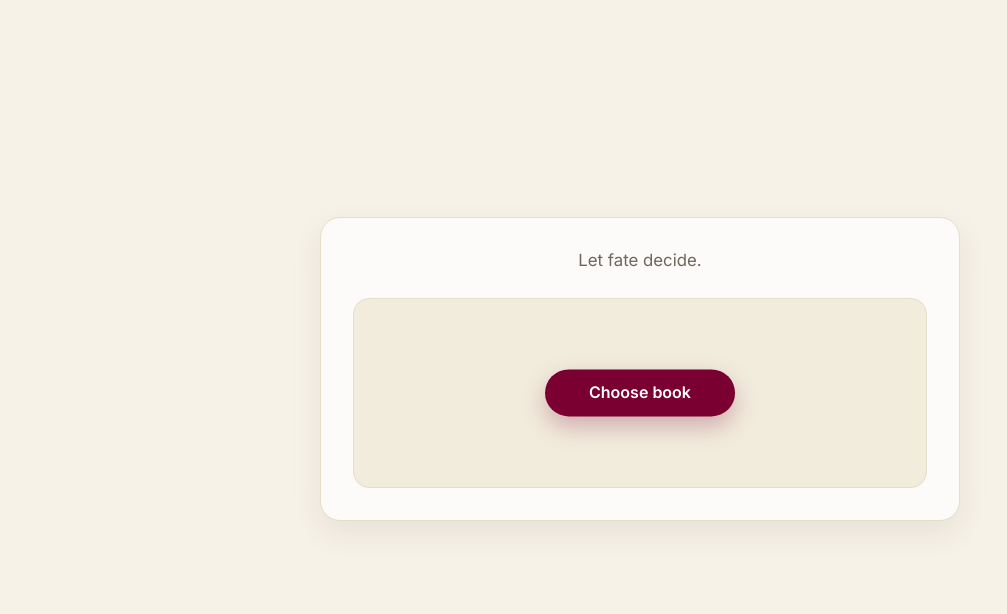
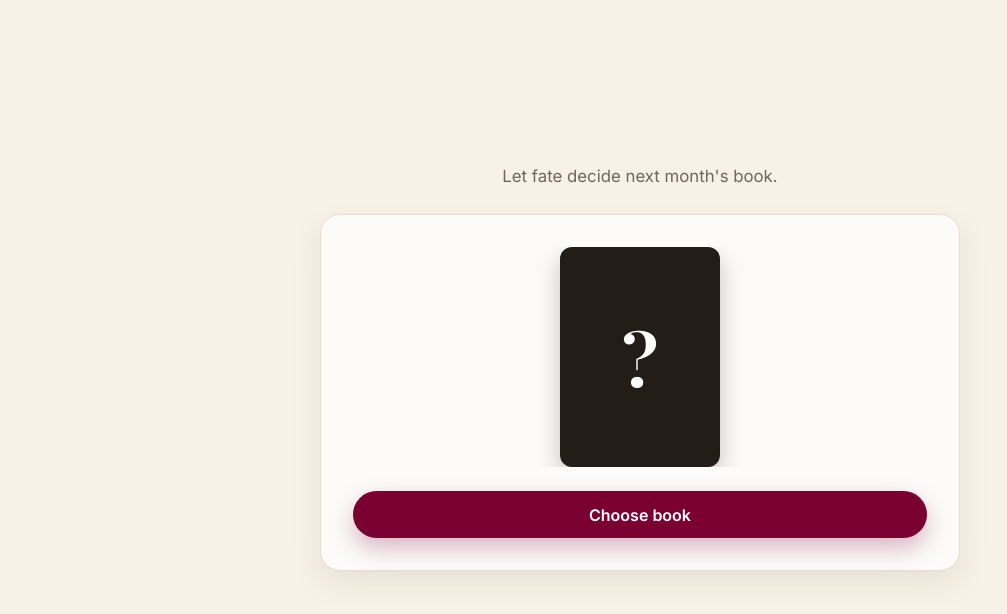
Before and after one commit to othermattb/dustjacket, a website: page public/decide.html in a window 1280 px wide. Shown: the part 40-654 px from the top of the page, without its empty margins (0-1007 px from the left). Drawn offline with nearby package versions, Linux system fonts and the light colour scheme.

Commit message:
Redesign decide page idle state to match propose/vote layout
- Move subtitle above the content card, matching propose/vote pattern
- Update copy to "Let fate decide next month's book."
- Replace overlapping button/muted stage with a mystery placeholder
  cover and a full-width Choose book button below it
- Simplify JS by removing now-unused hidden-btn overlay logic

Co-Authored-By: Claude Sonnet 5 <noreply@anthropic.com>

```diff
--- a/public/decide.html
+++ b/public/decide.html
@@ -90,9 +90,10 @@
       text-align: center;
     }
 
-    /* === CTA button — same height as the propose/vote CTAs === */
+    /* === CTA button — same style as the propose/vote CTAs === */
     .choose-btn {
-      padding: 0.85rem 2.75rem;
+      width: 100%;
+      padding: 0.85rem;
       background: var(--cta);
       color: #fff;
       border: none;
@@ -137,18 +138,33 @@
     }
 
     /* === COVER STAGE ===
-       Height is fixed to a book cover's height; empty until a spin starts,
-       then cover art slides through this same frame and finally lands. */
+       Height is fixed to a book cover's height; shows a mystery placeholder
+       until a spin starts, then cover art slides through this same frame
+       and finally lands. */
     .cover-stage {
       position: relative;
       width: 100%;
-      height: 190px;
-      background: var(--surface-muted);
-      border: 1px solid var(--border);
-      border-radius: 16px;
+      height: 220px;
       overflow: hidden;
       display: flex;
       align-items: center;
+      justify-content: center;
+      margin-bottom: 1.5rem;
+    }
+
+    .placeholder-cover {
+      width: 160px;
+      height: 220px;
+      border-radius: 12px;
+      background: var(--ink);
+      color: #fff;
+      display: flex;
+      align-items: center;
+      justify-content: center;
+      font-family: 'Playfair Display', serif;
+      font-weight: 700;
+      font-size: 4.5rem;
+      box-shadow: 0 10px 24px rgba(34, 30, 23, 0.25);
     }
 
     .reel-track {
@@ -209,19 +225,6 @@
       color: var(--ink-muted);
       font-size: 0.9rem;
       line-height: 1.4;
-    }
-
-    #choose-btn {
-      position: absolute;
-      top: 50%;
-      left: 50%;
-      transform: translate(-50%, -50%);
-      z-index: 2;
-    }
-
-    #choose-btn.hidden-btn {
-      opacity: 0;
-      pointer-events: none;
     }
 
     /* === RESULT CARD === */
@@ -338,14 +341,16 @@
   </a>
 
   <div class="stage-wrap">
+    <div style="width:100%; max-width:640px;">
+      <p class="subtitle">Let fate decide next month's book.</p>
+
       <div class="card">
-      <p class="subtitle">Let fate decide.</p>
-
         <div class="cover-stage" id="cover-stage">
+          <div class="placeholder-cover" id="placeholder-cover">?</div>
           <div class="reel-track" id="reel-track"></div>
           <p class="stage-message" id="stage-message" hidden></p>
+        </div>
         <button class="choose-btn" id="choose-btn">Choose book</button>
-      </div>
       </div>
 
       <div class="result-card" id="decide-result" hidden>
@@ -365,11 +370,13 @@
         <button class="choose-btn secondary" id="choose-again-btn">Choose another book</button>
       </div>
     </div>
+  </div>
 
   <script>
     const chooseBtn = document.getElementById('choose-btn');
     const chooseAgainBtn = document.getElementById('choose-again-btn');
     const coverStage = document.getElementById('cover-stage');
+    const placeholderCover = document.getElementById('placeholder-cover');
     const reelTrack = document.getElementById('reel-track');
     const stageMessage = document.getElementById('stage-message');
     const resultCard = document.getElementById('decide-result');
@@ -386,10 +393,10 @@
     async function startDecide() {
       setButtonBusy(true);
       hideStageMessage();
+      placeholderCover.hidden = true;
       reelTrack.innerHTML = '';
       resultCard.hidden = true;
       resultCard.classList.remove('visible');
-      chooseBtn.classList.add('hidden-btn');
 
       try {
         const res = await fetch('/api/recommendations');
@@ -506,7 +513,6 @@
     function resetButton(label) {
       chooseBtn.disabled = false;
       chooseBtn.textContent = label;
-      chooseBtn.classList.remove('hidden-btn');
     }
 
     function showStageMessage(text) {
```
Lines whose indentation alone changed are shown as unchanged.
